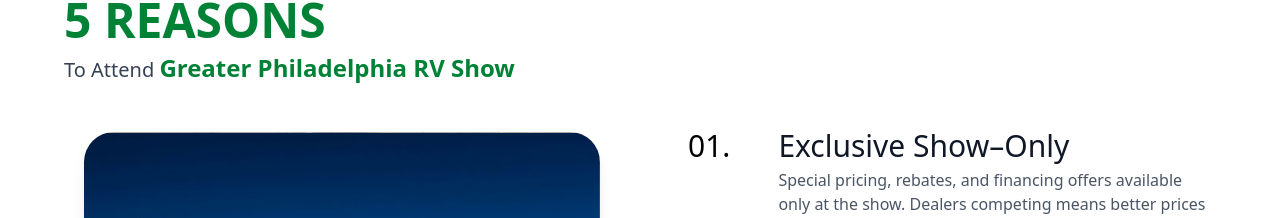
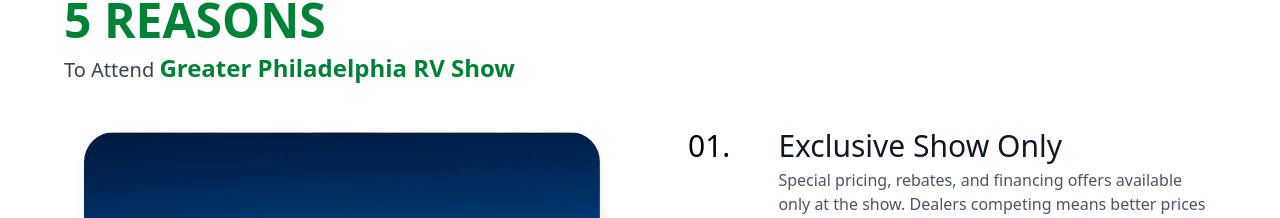
Before and after one commit to Shahzaib00721/next, a Next.js app: page / in a window 1280 px wide. Shown: the part 2237-2455 px from the top of the page. Built offline with nearby package versions, Linux system fonts and the light colour scheme.

Commit message:
Updated NewOut section

```diff
--- a/src/app/NewOut.tsx
+++ b/src/app/NewOut.tsx
@@ -8,7 +8,7 @@
 
 
 
-export default function ReasonsSection() {
+export default function NewOut() {
   return (
     <section className="w-full bg-white py-12 px-">
       {/* Section Title */}
@@ -43,7 +43,7 @@
           {[
             {
               number: "01.",
-              title: "Exclusive Show–Only",
+              title: "Exclusive Show Only",
               desc: "Special pricing, rebates, and financing offers available only at the show. Dealers competing means better prices on new and used RVs."
             },
             {
```
